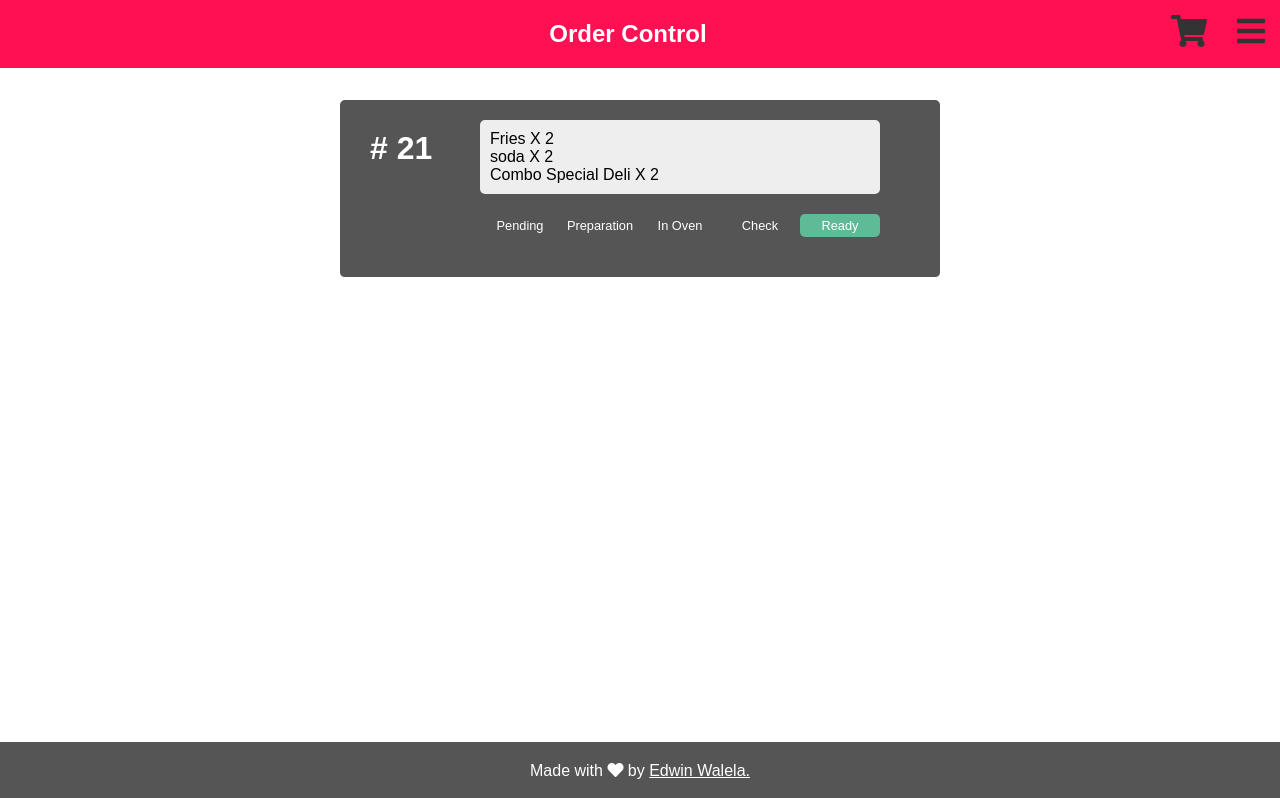
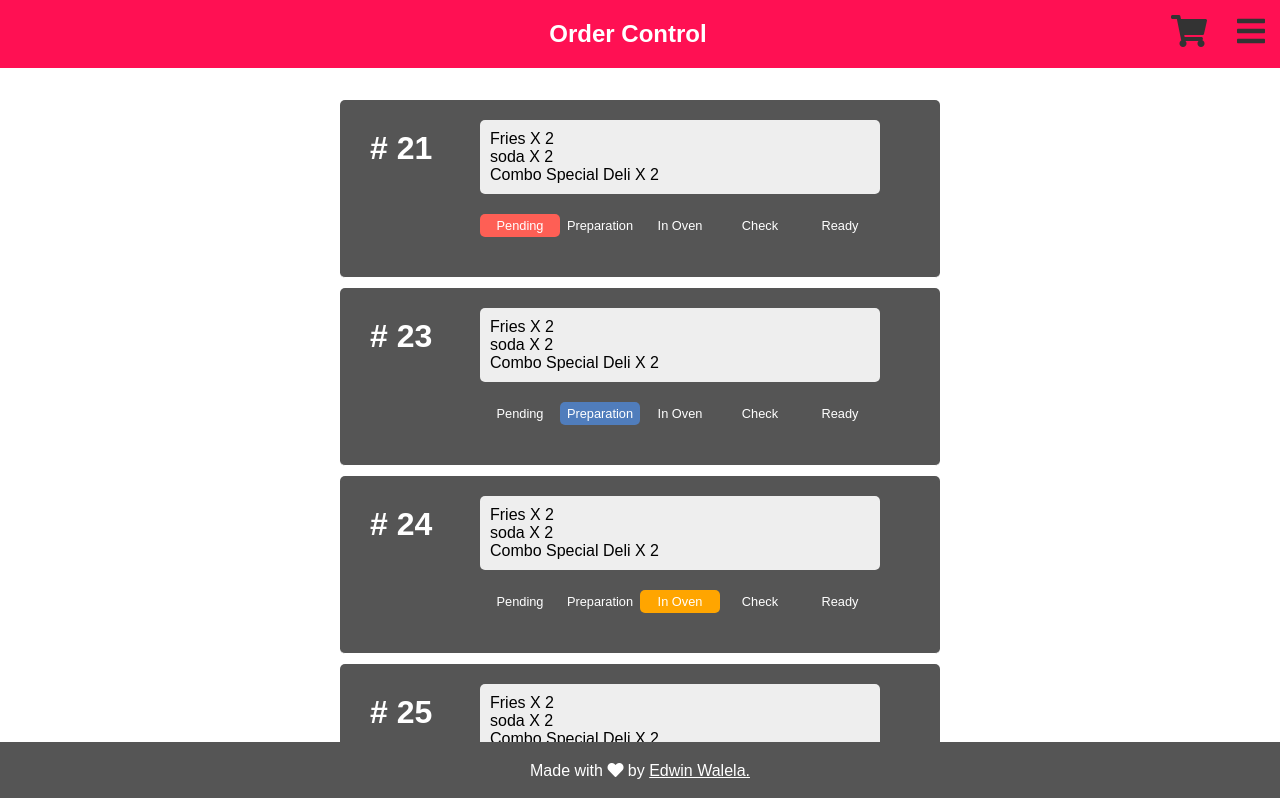
Before and after one commit to EdwinWalela/restaurant-manager, a React (Create React App) app in the folder client/: page /admin in a window 1280 px wide. Shown: the top 798 px of the page. Built offline with nearby package versions, Linux system fonts and the light colour scheme.

Commit message:
map orders

```diff
--- a/client/src/components/admin/OrderControl.js
+++ b/client/src/components/admin/OrderControl.js
@@ -5,6 +5,7 @@ import Header from '../layout/Header';
 import UserOrder from './UserOrder';
 
 function OrderControl(props) {
+    let orders = props.orders;
     return (
         <React.Fragment>
             <Header
@@ -16,7 +17,9 @@ function OrderControl(props) {
                 title="Order Control"
             />
             <div style={ordersWrapperStyle}>
-                <UserOrder order={props.orders[0]}/>
+               {orders.map(order=>(
+                    <UserOrder key={order.id} order={order}/>
+               ))}
             </div>
         </React.Fragment>
     )
--- a/client/src/components/admin/ProgressBar.js
+++ b/client/src/components/admin/ProgressBar.js
@@ -68,11 +68,11 @@ class ProgressBar extends Component {
         let status = this.props.status;
         return (
             <div style={progressBarstyle}>
-                <span style={status === '0' ? this.pendingStyle() : defaultStatusStyle}>Pending</span>
-                <span style={status === '1' ? this.pereparationStyle() : defaultStatusStyle}>Preparation</span>
-                <span style={status === '2' ? this.ovenStyle() : defaultStatusStyle}>In Oven</span>
-                <span style={status === '3' ? this.checkStyle() : defaultStatusStyle}>Check</span>
-                <span style={status === '4' ? this.readyStyle() : defaultStatusStyle}>Ready</span>
+                <span style={status === 0 ? this.pendingStyle() : defaultStatusStyle}>Pending</span>
+                <span style={status === 1 ? this.pereparationStyle() : defaultStatusStyle}>Preparation</span>
+                <span style={status === 2 ? this.ovenStyle() : defaultStatusStyle}>In Oven</span>
+                <span style={status === 3 ? this.checkStyle() : defaultStatusStyle}>Check</span>
+                <span style={status === 4 ? this.readyStyle() : defaultStatusStyle}>Ready</span>
             </div>
         )
     }
@@ -98,7 +98,7 @@ const progressBarstyle = {
 }
 
 ProgressBar.propTypes = {
-
+    status:PropTypes.number.isRequired
 }
 
 export default ProgressBar
--- a/client/src/components/admin/UserOrder.js
+++ b/client/src/components/admin/UserOrder.js
@@ -4,12 +4,12 @@ import PropTypes from 'prop-types'
 import ProgressBar from './ProgressBar';
 
 function UserOrder(props) {
-    let order = props.order
+    let order = props.order;
     return (
         <div style={orderContainerStyle}>
             <h1 style={orderNumberStyle}># {order.number}</h1>
             <p style={orderItemsStyle}> Fries X 2 <br/> soda X 2  <br/>Combo Special Deli X 2 </p>
-            <ProgressBar status='4' />
+            <ProgressBar status={order.status} />
         </div>
     )
 }
@@ -42,7 +42,12 @@ const orderItemsStyle = {
 }
 
 UserOrder.propTypes = {
-
+    order:PropTypes.shape({
+        id:PropTypes.number,
+        number:PropTypes.number,
+        user:PropTypes.string,
+        status:PropTypes.number
+    }).isRequired,
 }
 
 export default UserOrder
```
